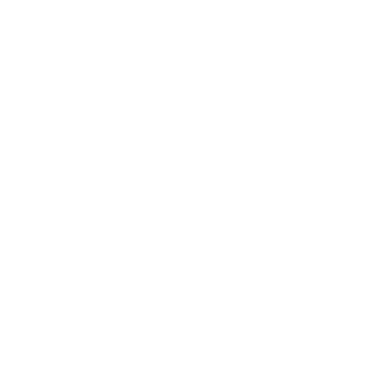
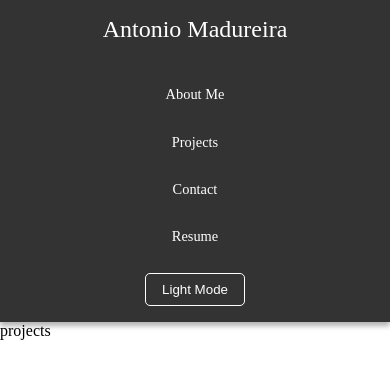
Before and after one commit to AntonioMadureira22/myportfolio2024, a React (Create React App) app: page /projects in a window 390 px wide. Shown: the top 378 px of the page. Built offline with nearby package versions, Linux system fonts and the light colour scheme; the HTML template or start-up script is replaced by a standard one; a web font is replaced by a local one.

Commit message:
navbar is in

```diff
--- a/src/App.js
+++ /dev/null
@@ -1,12 +0,0 @@
-
-import './App.css';
-
-function App() {
-  return (
-    <div className="App">
-
-    </div>
-  );
-}
-
-export default App;
--- /dev/null
+++ b/src/App.jsx
@@ -0,0 +1,20 @@
+import React from 'react';
+import { BrowserRouter as Router, Route, Routes } from 'react-router-dom';
+import Navbar from './components/navbar/navbar';
+import Projects from './components/mywork/projects';
+import Contact from './components/contact/Contact';
+import Aboutme from './components/aboutme/aboutme';
+
+function App() {
+  return (
+    <Router>
+      <Navbar/>
+      <Routes>
+        <Route path="/about-me" element={<Aboutme />} />
+        <Route path="/projects" element={<Projects />} />
+        <Route path="/contact" element={<Contact />} />
+      </Routes>
+    </Router>
+  );
+}
+export default App;
--- /dev/null
+++ b/src/components/aboutme/aboutme.jsx
@@ -0,0 +1,9 @@
+import React from 'react'
+
+function Aboutme() {
+  return (
+    <div>aboutme</div>
+  )
+}
+
+export default Aboutme
--- /dev/null
+++ b/src/components/contact/Contact.jsx
@@ -0,0 +1,9 @@
+import React from 'react'
+
+function Contact() {
+  return (
+    <div>Contact</div>
+  )
+}
+
+export default Contact
--- /dev/null
+++ b/src/components/mywork/projects.jsx
@@ -0,0 +1,9 @@
+import React from 'react'
+
+function projects() {
+  return (
+    <div>projects</div>
+  )
+}
+
+export default projects
--- a/src/components/navbar/navbar.css
+++ b/src/components/navbar/navbar.css
@@ -0,0 +1,133 @@
+/* navBar.css */
+
+/* Default dark mode styles */
+body.light-mode .navbar {
+    background-color: #f1f1f1; /* Light background for light mode */
+    color: #333; /* Dark text color for light mode */
+  }
+
+  body .navbar {
+    display: flex;
+    justify-content: space-between;
+    align-items: center;
+    background-color: 	#333; /* Dark background for dark mode */
+    padding: 1rem 2rem;
+    position: sticky;
+    top: 0;
+    width: 100%; /* Full width of the viewport */
+    max-width: 100%; /* Ensure it does not exceed the viewport width */
+    margin: 0 auto; /* Center the navbar */
+    z-index: 1000;
+    box-shadow: 0px 4px 5px rgba(0, 0, 0, 0.3); /* Adds a slight shadow for depth */
+    box-sizing: border-box; /* Ensure padding is included in width calculation */
+  }
+
+  body.light-mode .navbar {
+    background-color: #f1f1f1; /* Light background for light mode */
+    color: #333; /* Dark text color for light mode */
+  }
+
+  .navbar-brand a {
+    color: #fff; /* Dark mode link color */
+    font-size: 2rem ;
+    text-decoration: none;
+  }
+
+  body.light-mode .navbar-brand a {
+    color: #333; /* Light mode link color */
+  }
+
+  /* Navbar links container */
+  .navbar-links {
+    list-style: none;
+    display: flex;
+    gap: 1.5rem;
+  }
+
+  .navbar-links li a {
+    color: #fff; /* Dark mode link color */
+    text-decoration: none;
+    font-size: 1.5rem;
+    transition: color 0.4s ease;
+  }
+
+  body.light-mode .navbar-links li a {
+    color: #333; /* Light mode link color */
+  }
+
+  .navbar-links li a:hover {
+    color: #939393; /* Highlight color on hover */
+    text-decoration: underline;
+  }
+
+  body.light-mode .navbar-links li a:hover {
+    color: #00ff9d; /* Different highlight color for light mode */
+    text-decoration: underline;
+  }
+
+  /* Button to toggle theme */
+  .theme-toggle {
+    background: transparent;
+    border: 1px solid #fff;
+    color: #fff;
+    padding: 0.5rem 1rem;
+    border-radius: 5px;
+    cursor: pointer;
+    transition: background 0.3s, color 0.3s;
+  }
+
+  body.light-mode .theme-toggle {
+    border-color: #333; /* Dark border for light mode */
+    color: #333; /* Dark text color for light mode */
+  }
+
+  body.light-mode .theme-toggle:hover {
+    background-color: #ddd; /* Light background on hover for light mode */
+  }
+
+  body .theme-toggle:hover {
+    background-color: #444; /* Dark background on hover for dark mode */
+  }
+
+  /* Responsive styling for tablets and smaller screens */
+  @media (max-width: 768px) {
+    .navbar {
+      flex-direction: column;
+      padding: 1rem;
+      width: 100%; /* Ensure full width on smaller screens */
+    }
+
+    .navbar-brand {
+      margin-bottom: 1rem; /* Space between brand and links */
+    }
+
+    .navbar-links {
+      flex-direction: column;
+      align-items: center; /* Center-align links */
+      width: 100%;
+      gap: 0.5rem;
+      padding: 0; /* Remove padding for mobile view */
+    }
+
+    .navbar-links li {
+      width: 100%; /* Ensure full width for each link */
+      text-align: center; /* Center-align the text */
+    }
+
+    .navbar-links li a {
+      display: block;
+      padding: 0.5rem;
+    }
+  }
+
+  /* Responsive styling for mobile devices */
+  @media (max-width: 480px) {
+    .navbar-brand a {
+      font-size: 1.5rem;
+    }
+
+    .navbar-links li a {
+      font-size: 0.9rem;
+      padding: 0.7rem; /* Padding for touch-friendliness */
+    }
+  }
--- /dev/null
+++ b/src/components/navbar/navbar.jsx
@@ -0,0 +1,32 @@
+import React, { useState } from 'react';
+import { Link } from 'react-router-dom';
+import '../navbar/navbar.css';
+import resume from '../navbar/codingresume.pdf';
+
+function NavBar() {
+  const [isDarkMode, setIsDarkMode] = useState(true);
+
+  const toggleTheme = () => {
+    setIsDarkMode(!isDarkMode);
+    document.body.classList.toggle('light-mode', !isDarkMode);
+  };
+
+  return (
+    <nav className={`navbar ${isDarkMode ? 'dark' : 'light'}`}>
+      <div className="navbar-brand">
+        <a href="#">Antonio Madureira</a>
+      </div>
+      <ul className="navbar-links">
+        <li><Link to='/about-me'>About Me</Link></li>
+        <li><Link to='/projects'>Projects</Link></li>
+        <li><Link to="/contact">Contact</Link></li>
+        <li><Link to={resume}  target="_blank" rel="noopener noreferrer">Resume</Link></li>
+      </ul>
+      <button className="theme-toggle" onClick={toggleTheme}>
+        {isDarkMode ? 'Light Mode' : 'Dark Mode'}
+      </button>
+    </nav>
+  );
+}
+
+export default NavBar;
```
Also changed, not shown: src/components/navbar/navbar.js (deleted, +0 -9 lines), src/components/aboutme/aboutme.css (added), src/components/contact/contact.css (added), src/components/mywork/projects.css (added), 1 other file (tests, documents, lock files or other folders).
